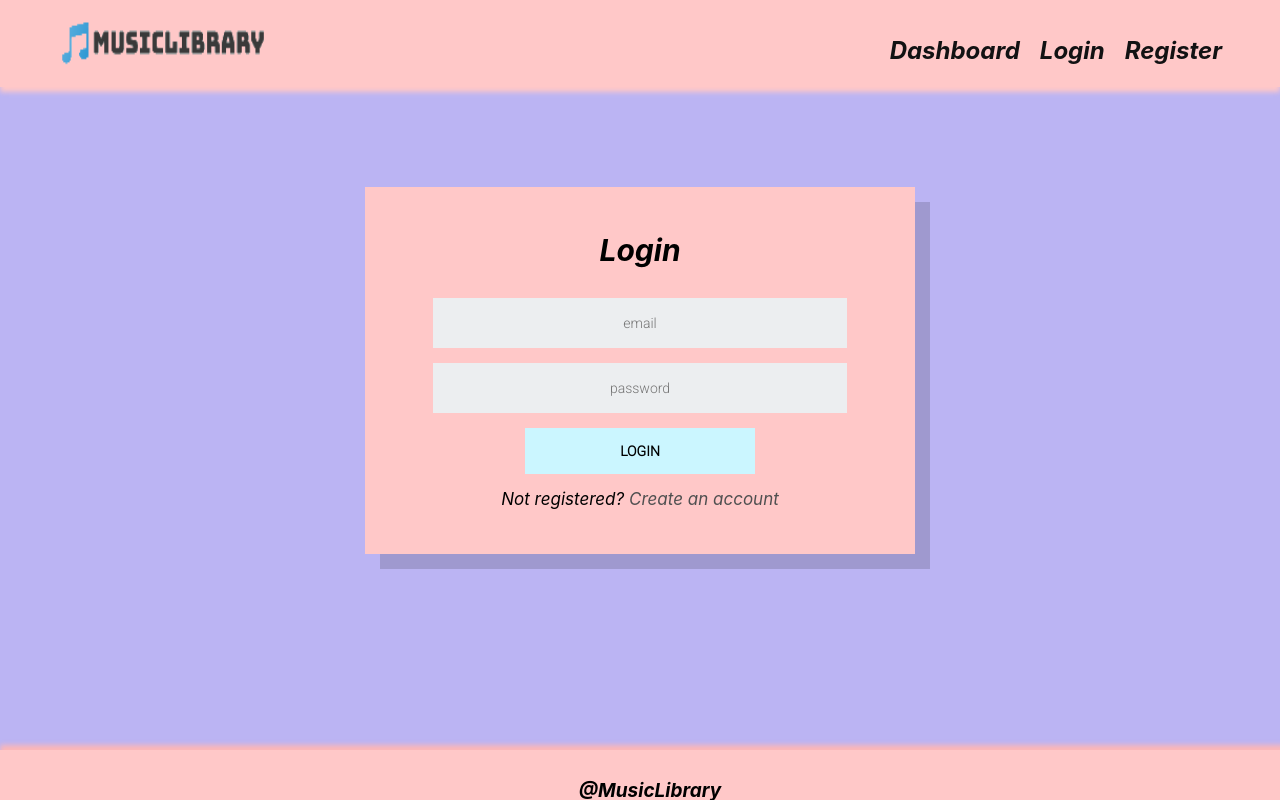
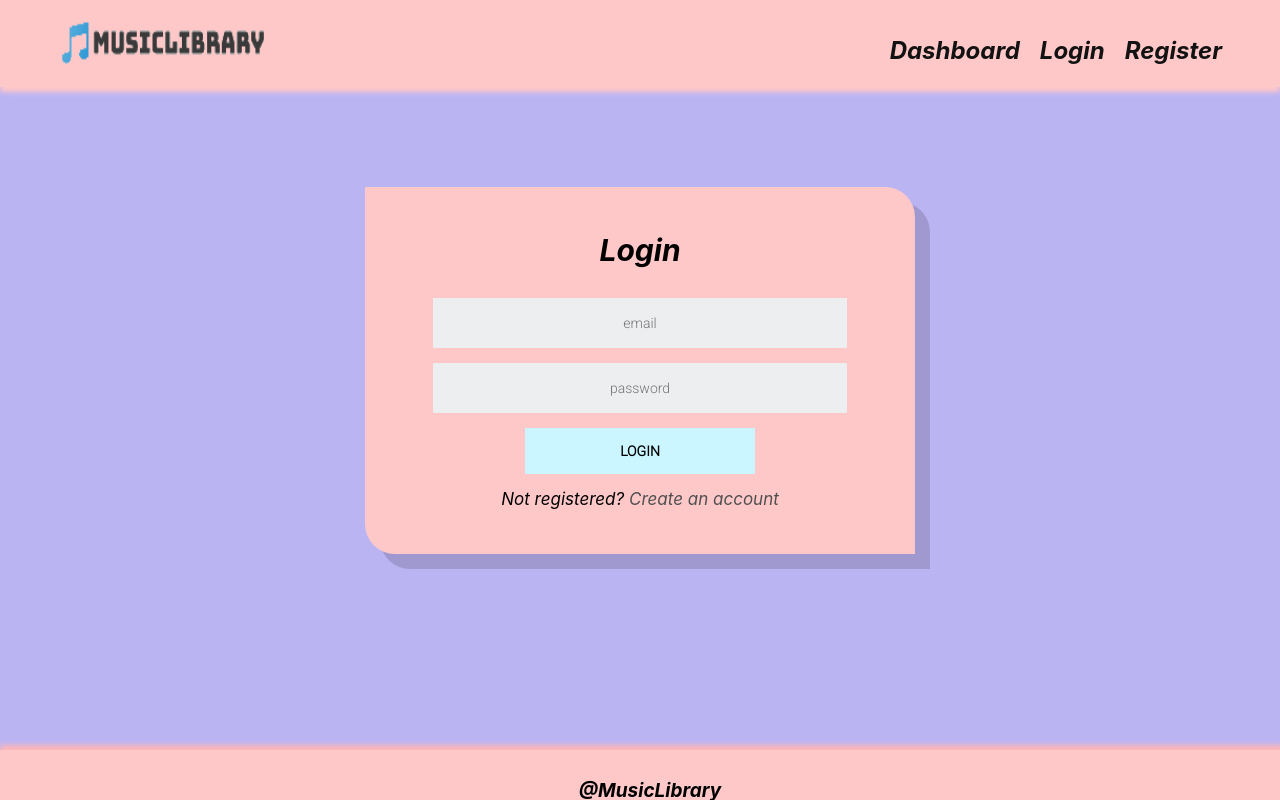
Before and after one commit to Piko327/CatalogMovie, a React (Create React App) app: page /Login in a window 1280 px wide. Built offline with nearby package versions, Linux system fonts and the light colour scheme; the HTML template or start-up script is replaced by a standard one.

Commit message:
form css

```diff
--- a/public/styles/form.css
+++ b/public/styles/form.css
@@ -12,7 +12,8 @@
   margin-top: 100px;
   padding: 45px;
   text-align: center;
-  border-radius: 0% 0% 0% 0% / 0% 0% 0% 0%;
+  border-bottom-left-radius: 30px ;
+  border-top-right-radius: 30px ;
     color: black;
     box-shadow: 15px 15px rgba(0, 0, 0, .15);
 }
```
